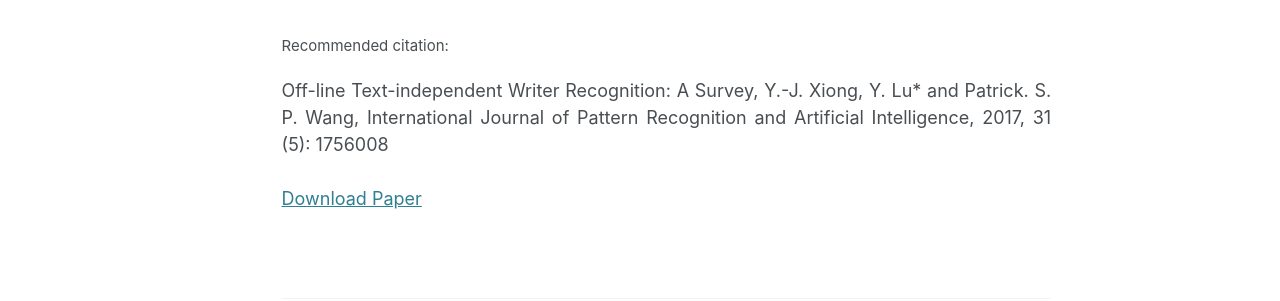
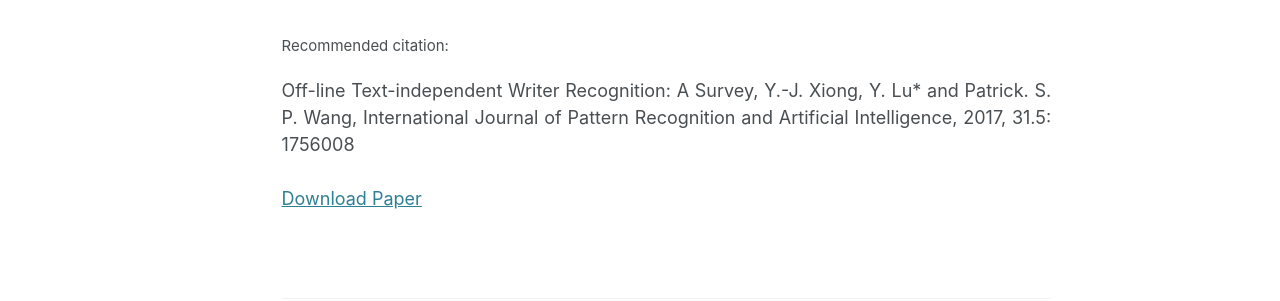
Before and after one commit to X-Lab-CN/introduce, a Jekyll site: the page built from _publications/2019-05-12-paper-title-number-1.md, in a window 1280 px wide and 1241 px high. Shown: the part 489-790 px from the top of the window. Built offline with Jekyll 4.4.1, drawn with Linux system fonts in a browser that asks for light colours.

Commit message:
Update 2019-05-12-paper-title-number-1.md

```diff
--- a/_publications/2019-05-12-paper-title-number-1.md
+++ b/_publications/2019-05-12-paper-title-number-1.md
@@ -7,7 +7,7 @@
 date: 2017-05-12
 venue: 'International Journal of Pattern Recognition and Artificial Intelligence'
 paperurl: 'http://xiongyujie.cn/files/Off-line_Text-Independent_Writer_Recognition_A_Survey.pdf'
-citation: '<br/><div style="text-align: justify;">Off-line Text-independent Writer Recognition: A Survey, Y.-J. Xiong, Y. Lu* and Patrick. S. P. Wang, International Journal of Pattern Recognition and Artificial Intelligence, 2017, 31 (5): 1756008</div>'
+citation: '<br/><div style="text-align: justify;">Off-line Text-independent Writer Recognition: A Survey, Y.-J. Xiong, Y. Lu* and Patrick. S. P. Wang, International Journal of Pattern Recognition and Artificial Intelligence, 2017, 31.5: 1756008</div>'
 ---
 
 <div style="text-align: justify;">Writer recognition is to identify a person on the basis of handwriting, and great progress has been achieved in the past decades. In this paper, we concentrate ourselves on the issue of off-line text-independent writer recognition by summarizing the state of the art methods from the perspectives of feature extraction and classification. We also exhibit some public datasets and compare the performance of the existing prominent methods. The comparison demonstrates that the performance of the methods based on frequency domain features decreases seriously when the number of writers becomes larger, and that spatial distribution features are superior to both frequency domain features and shape features in capturing the individual traits.</div>
```
